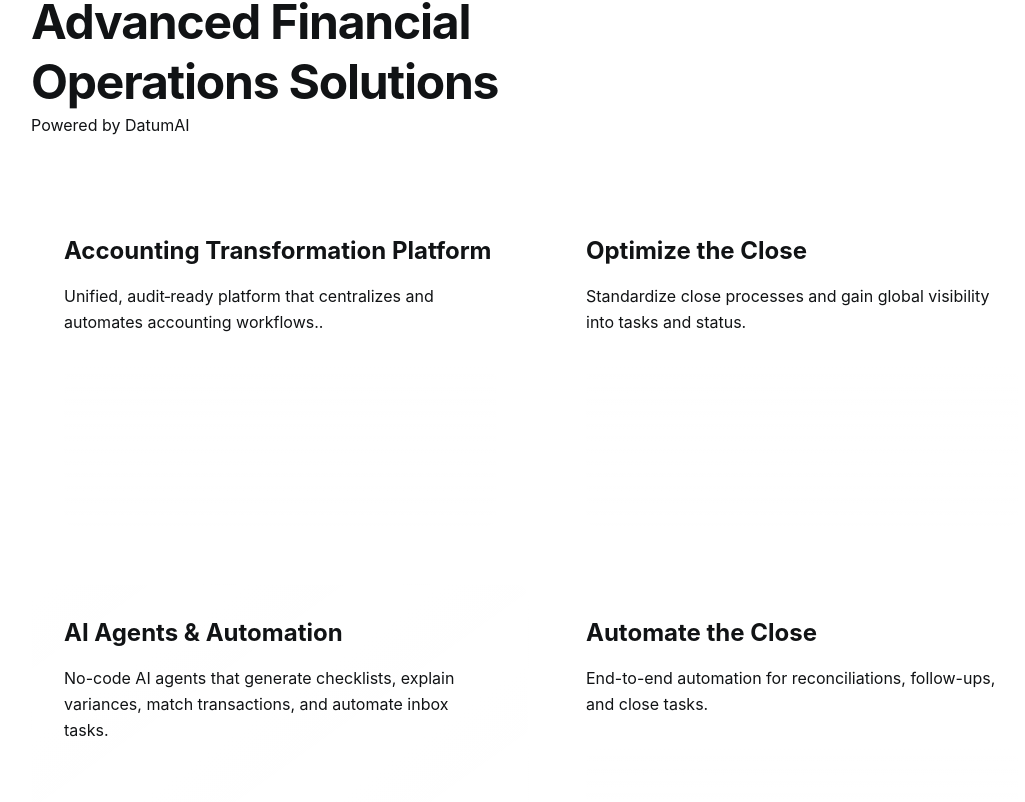
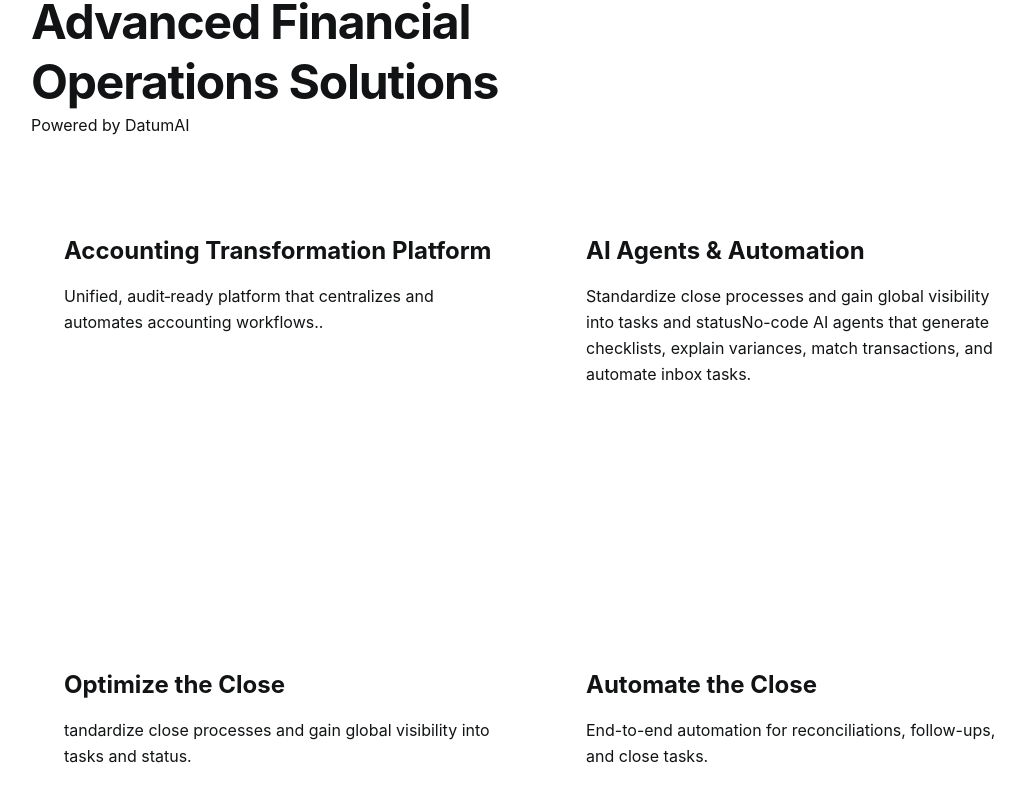
Before and after one commit to kietpham0810/Fintech-Hub-Global, a React (Vite) app: page / in a window 1280 px wide. Shown: the part 835-1637 px from the top of the page, without its empty margins (99-1124 px from the left). Built offline with nearby package versions, Linux system fonts and the light colour scheme.

Commit message:
update navbar5

```diff
--- a/src/blocks/PlatformsBlock.jsx
+++ b/src/blocks/PlatformsBlock.jsx
@@ -28,25 +28,25 @@ const PlatformsBlock = () => {
           whileInView={{ opacity: 1, y: 0 }}
           viewport={{ once: true }}
           transition={{ duration: 0.5, delay: 0.1 }}
-          className="bg-white/[0.02] border border-white/[0.05] rounded-2xl p-8 flex flex-col justify-between hover:border-[var(--color-datum-primary)]/40 transition-colors group cursor-pointer"
+          className="bg-gradient-to-br from-white/[0.02] to-[var(--color-datum-primary)]/10 border border-white/[0.05] rounded-2xl p-8 flex flex-col justify-between hover:border-[var(--color-datum-primary)]/60 transition-colors group cursor-pointer"
         >
           <div>
-            <h3 className="text-2xl font-bold text-[var(--color-datum-ivory)] mb-4 group-hover:text-[var(--color-datum-primary)] transition-colors">Accounting Transformation Platform</h3>
-            <p className="text-base text-[var(--color-datum-muted)] leading-relaxed">Unified, audit‑ready platform that centralizes and automates accounting workflows..</p>
+            <h3 className="text-2xl font-bold text-[var(--color-datum-primary)] mb-4">Accounting Transformation Platform</h3>
+            <p className="text-base text-[var(--color-datum-ivory)]/80 leading-relaxed">Unified, audit‑ready platform that centralizes and automates accounting workflows..</p>
           </div>
-          <div className="w-full h-40 bg-gradient-to-t from-white/[0.05] to-transparent rounded-xl mt-8 border border-white/[0.02]"></div>
         </motion.div>
+
         {/* Card 1: Optimize the Close */}
         <motion.div
           initial={{ opacity: 0, y: 50 }}
           whileInView={{ opacity: 1, y: 0 }}
           viewport={{ once: true }}
-          transition={{ duration: 0.5, delay: 0.1 }}
+          transition={{ duration: 0.5, delay: 0.2 }}
           className="bg-white/[0.02] border border-white/[0.05] rounded-2xl p-8 flex flex-col justify-between hover:border-[var(--color-datum-primary)]/40 transition-colors group cursor-pointer"
         >
           <div>
-            <h3 className="text-2xl font-bold text-[var(--color-datum-ivory)] mb-4 group-hover:text-[var(--color-datum-primary)] transition-colors">Optimize the Close</h3>
-            <p className="text-base text-[var(--color-datum-muted)] leading-relaxed">Standardize close processes and gain global visibility into tasks and status.</p>
+            <h3 className="text-2xl font-bold text-[var(--color-datum-ivory)] mb-4 group-hover:text-[var(--color-datum-primary)] transition-colors">AI Agents & Automation</h3>
+            <p className="text-base text-[var(--color-datum-muted)] leading-relaxed">Standardize close processes and gain global visibility into tasks and statusNo-code AI agents that generate checklists, explain variances, match transactions, and automate inbox tasks.</p>
           </div>
           <div className="w-full h-40 bg-gradient-to-t from-white/[0.05] to-transparent rounded-xl mt-8 border border-white/[0.02]"></div>
         </motion.div>
@@ -55,12 +55,12 @@ const PlatformsBlock = () => {
           initial={{ opacity: 0, y: 50 }}
           whileInView={{ opacity: 1, y: 0 }}
           viewport={{ once: true }}
-          transition={{ duration: 0.5, delay: 0.2 }}
+          transition={{ duration: 0.5, delay: 0.3 }}
           className="bg-gradient-to-br from-white/[0.02] to-[var(--color-datum-primary)]/10 border border-white/[0.05] rounded-2xl p-8 flex flex-col justify-between hover:border-[var(--color-datum-primary)]/60 transition-colors group cursor-pointer"
         >
           <div>
-            <h3 className="text-2xl font-bold text-[var(--color-datum-primary)] mb-4">AI Agents & Automation</h3>
-            <p className="text-base text-[var(--color-datum-ivory)]/80 leading-relaxed">No-code AI agents that generate checklists, explain variances, match transactions, and automate inbox tasks.</p>
+            <h3 className="text-2xl font-bold text-[var(--color-datum-primary)] mb-4">Optimize the Close</h3>
+            <p className="text-base text-[var(--color-datum-ivory)]/80 leading-relaxed">tandardize close processes and gain global visibility into tasks and status.</p>
           </div>
         </motion.div>
 
@@ -69,7 +69,7 @@ const PlatformsBlock = () => {
           initial={{ opacity: 0, y: 50 }}
           whileInView={{ opacity: 1, y: 0 }}
           viewport={{ once: true }}
-          transition={{ duration: 0.5, delay: 0.3 }}
+          transition={{ duration: 0.5, delay: 0.4 }}
           className="bg-white/[0.02] border border-white/[0.05] rounded-2xl p-8 flex flex-col justify-between hover:border-[var(--color-datum-primary)]/40 transition-colors group cursor-pointer"
         >
           <div>
@@ -84,7 +84,7 @@ const PlatformsBlock = () => {
           initial={{ opacity: 0, y: 50 }}
           whileInView={{ opacity: 1, y: 0 }}
           viewport={{ once: true }}
-          transition={{ duration: 0.5, delay: 0.4 }}
+          transition={{ duration: 0.5, delay: 0.5 }}
           className="bg-white/[0.02] border border-white/[0.05] rounded-2xl p-8 flex flex-col justify-between hover:border-[var(--color-datum-primary)]/40 transition-colors group cursor-pointer"
         >
           <div>
@@ -100,7 +100,7 @@ const PlatformsBlock = () => {
           initial={{ opacity: 0, y: 50 }}
           whileInView={{ opacity: 1, y: 0 }}
           viewport={{ once: true }}
-          transition={{ duration: 0.5, delay: 0.5 }}
+          transition={{ duration: 0.5, delay: 0.6 }}
           className="bg-gradient-to-br from-white/[0.02] to-[var(--color-datum-primary)]/10 border border-white/[0.05] rounded-2xl p-8 flex flex-col justify-between hover:border-[var(--color-datum-primary)]/60 transition-colors group cursor-pointer"
         >
           <div>
```
